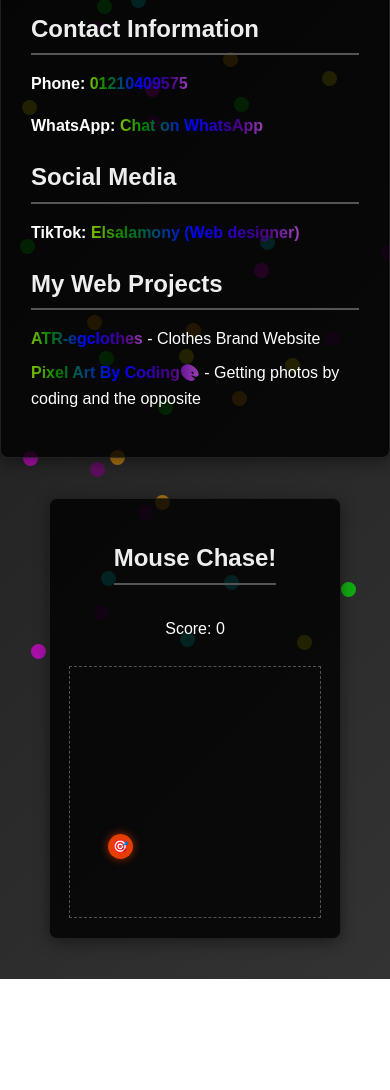
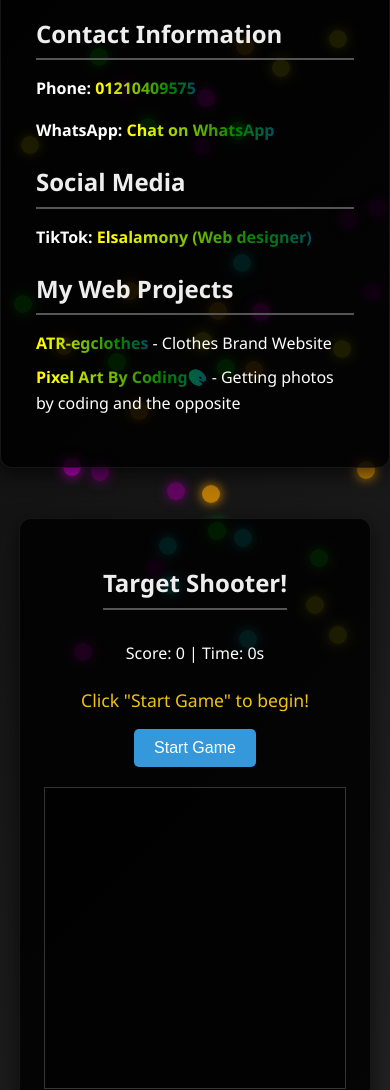
Before and after one commit to ELsalamony-Designer/ELsalamony, a plain HTML site: page index.html in a window 390 px wide. Shown: the part 192-1282 px from the top of the page. Before the commit the page ends 1171 px from the top, so only its background shows below. Drawn offline with Linux system fonts and the light colour scheme.

Commit message:
Update index.html

```diff
--- a/index.html
+++ b/index.html
@@ -7,99 +7,124 @@
     <style>
         /* General Body Styling: Black & Grey Background */
         body {
-            font-family: Arial, sans-serif;
+            font-family: 'Segoe UI', Tahoma, Geneva, Verdana, sans-serif; /* More modern font */
             line-height: 1.6;
             padding: 0;
             margin: 0;
             min-height: 100vh;
             display: flex;
             justify-content: center;
-            align-items: flex-start; /* Align items to the start (top) */
-            padding-top: 20px; /* Add some top padding */
+            align-items: flex-start;
+            padding-top: 20px;
             position: relative;
             overflow: hidden;
-            background: linear-gradient(135deg, #1a1a1a, #333333);
+            background: linear-gradient(135deg, #0a0a0a, #222222); /* Darker black and grey gradient */
             color: white;
-            gap: 20px; /* Space between main content and game frame */
+            gap: 30px; /* More space between main content and game frame */
         }
 
         /* Main Content Container (The "Frame"): Black & Grey with White Text */
         .container {
-            background-color: rgba(0, 0, 0, 0.8);
-            padding: 30px;
-            border-radius: 8px;
-            box-shadow: 0 4px 15px rgba(0, 0, 0, 0.4);
-            max-width: 600px;
+            background-color: rgba(0, 0, 0, 0.85); /* Slightly less transparent black */
+            padding: 35px; /* More padding */
+            border-radius: 12px; /* Softer corners */
+            box-shadow: 0 6px 20px rgba(0, 0, 0, 0.6); /* Stronger, softer shadow */
+            max-width: 650px; /* Slightly wider */
             width: 90%;
             position: relative;
             z-index: 10;
-            border: 1px solid rgba(255, 255, 255, 0.1);
+            border: 1px solid rgba(255, 255, 255, 0.08); /* More subtle white border */
             text-align: left;
-            flex-shrink: 1; /* Allow it to shrink if needed */
+            flex-shrink: 1;
         }
 
         /* Game Frame Styling */
         .game-frame {
-            background-color: rgba(0, 0, 0, 0.8);
-            padding: 20px;
-            border-radius: 8px;
-            box-shadow: 0 4px 15px rgba(0, 0, 0, 0.4);
-            width: 300px; /* Fixed width for the game frame */
-            min-width: 250px; /* Minimum width to ensure readability */
+            background-color: rgba(0, 0, 0, 0.85);
+            padding: 25px; /* More padding */
+            border-radius: 12px;
+            box-shadow: 0 6px 20px rgba(0, 0, 0, 0.6);
+            width: 350px; /* Wider game frame */
+            min-width: 300px;
             position: relative;
             z-index: 10;
-            border: 1px solid rgba(255, 255, 255, 0.1);
+            border: 1px solid rgba(255, 255, 255, 0.08);
             text-align: center;
-            overflow: hidden; /* Hide game elements that go outside */
+            overflow: hidden;
             display: flex;
             flex-direction: column;
             align-items: center;
-            flex-shrink: 0; /* Prevent it from shrinking */
-            height: fit-content; /* Adjust height to content */
+            flex-shrink: 0;
+            height: fit-content;
         }
 
         .game-area {
             width: 100%;
-            height: 250px; /* Fixed height for the game area */
-            border: 1px dashed rgba(255, 255, 255, 0.3);
-            margin-top: 15px;
+            height: 300px; /* Taller game area */
+            background-color: rgba(0, 0, 0, 0.6); /* Darker game area background */
+            border: 1px solid rgba(255, 255, 255, 0.2);
+            margin-top: 20px;
             position: relative;
-            overflow: hidden; /* Crucial for keeping targets inside */
+            overflow: hidden;
+            cursor: crosshair; /* Indicate clickable area */
         }
 
-        /* Game Target Styling */
+        /* Game Target Styling (more professional look) */
         .game-target {
             position: absolute;
-            width: 25px;
-            height: 25px;
+            width: 40px; /* Larger targets */
+            height: 40px;
             border-radius: 50%;
-            background-color: rgba(255, 69, 0, 0.9); /* Orange-red target */
+            background-color: #e74c3c; /* Flat UI red */
+            box-shadow: 0 0 15px rgba(231, 76, 60, 0.8), inset 0 0 10px rgba(255, 255, 255, 0.5); /* Glow and inner highlight */
             cursor: pointer;
-            transition: transform 0.08s ease-out, background-color 0.2s ease-in-out; /* Smooth evasion and hit feedback */
+            transition: transform 0.1s ease-out, background-color 0.2s ease-in-out, box-shadow 0.2s ease-in-out;
             display: flex;
             justify-content: center;
             align-items: center;
-            font-size: 14px;
+            font-size: 20px;
             font-weight: bold;
             color: white;
-            box-shadow: 0 0 8px rgba(255, 69, 0, 0.6);
+            user-select: none; /* Prevent text selection */
+        }
+        .game-target:hover {
+            transform: scale(1.1); /* Slightly grow on hover */
         }
         .game-target.hit {
-            background-color: rgba(0, 255, 0, 0.9); /* Green when hit */
-            box-shadow: 0 0 10px rgba(0, 255, 0, 0.8);
-            transform: scale(1.2); /* Pop out when hit */
-        }
-        .game-target.hit-feedback {
-            animation: hitFadeOut 0.5s forwards;
+            background-color: #2ecc71; /* Flat UI green when hit */
+            box-shadow: 0 0 20px rgba(46, 204, 113, 1), inset 0 0 10px rgba(255, 255, 255, 0.7);
+            animation: hitPopFade 0.3s forwards; /* New hit animation */
         }
 
-        @keyframes hitFadeOut {
-            to {
-                opacity: 0;
-                transform: scale(0.5);
-            }
+        /* Hit animation keyframes */
+        @keyframes hitPopFade {
+            0% { transform: scale(1); opacity: 1; }
+            50% { transform: scale(1.3); opacity: 0.8; }
+            100% { transform: scale(0.5); opacity: 0; }
         }
 
+        /* Game UI */
+        #game-messages {
+            color: #f1c40f; /* Yellow for messages */
+            font-size: 1.1em;
+            margin-top: 10px;
+            min-height: 25px; /* Prevent layout shift */
+        }
+        #game-start-btn {
+            background-color: #3498db; /* Blue button */
+            color: white;
+            border: none;
+            padding: 10px 20px;
+            border-radius: 5px;
+            cursor: pointer;
+            font-size: 1em;
+            margin-top: 15px;
+            transition: background-color 0.2s ease, transform 0.1s ease;
+        }
+        #game-start-btn:hover {
+            background-color: #2980b9;
+            transform: translateY(-2px);
+        }
 
         /* Headings Styling */
         h1, h2 {
@@ -122,7 +147,7 @@
             margin-bottom: 8px;
         }
 
-        /* Rainbow Link Styling */
+        /* Rainbow Link Styling - SMOOTH */
         a {
             background: linear-gradient(to right, red, orange, yellow, green, blue, indigo, violet);
             -webkit-background-clip: text;
@@ -131,8 +156,8 @@
             font-weight: bold;
             display: inline-block;
             position: relative;
-            background-size: 200% 100%;
-            animation: rainbow-shift 6s linear infinite;
+            background-size: 400% 100%; /* Wider background for smoother shift */
+            animation: rainbow-shift 12s linear infinite; /* Slower, smoother animation */
         }
 
         a:hover {
@@ -148,33 +173,33 @@
         /* Animated Dot Styling (for the background that escapes mouse) */
         .animated-dot {
             position: absolute;
-            width: 15px;
-            height: 15px;
+            width: 18px; /* Slightly larger for glow effect */
+            height: 18px;
             border-radius: 50%;
             pointer-events: none;
             z-index: 5;
             transition: transform 0.1s ease-out; /* Smooth evasion movement */
         }
 
-        /* Various vibrant colors for background dots */
-        .animated-dot:nth-child(6n+1) { background-color: rgba(255, 0, 255, 0.6); } /* Magenta */
-        .animated-dot:nth-child(6n+2) { background-color: rgba(0, 255, 255, 0.6); } /* Cyan */
-        .animated-dot:nth-child(6n+3) { background-color: rgba(255, 255, 0, 0.6); } /* Yellow */
-        .animated-dot:nth-child(6n+4) { background-color: rgba(0, 255, 0, 0.6); } /* Green */
-        .animated-dot:nth-child(6n+5) { background-color: rgba(255, 165, 0, 0.6); } /* Orange */
-        .animated-dot:nth-child(6n+0) { background-color: rgba(128, 0, 128, 0.6); } /* Purple */
+        /* Various vibrant colors for background dots with GLOW */
+        .animated-dot:nth-child(6n+1) { background-color: rgba(255, 0, 255, 0.7); box-shadow: 0 0 12px rgba(255, 0, 255, 0.9); } /* Magenta Glow */
+        .animated-dot:nth-child(6n+2) { background-color: rgba(0, 255, 255, 0.7); box-shadow: 0 0 12px rgba(0, 255, 255, 0.9); } /* Cyan Glow */
+        .animated-dot:nth-child(6n+3) { background-color: rgba(255, 255, 0, 0.7); box-shadow: 0 0 12px rgba(255, 255, 0, 0.9); } /* Yellow Glow */
+        .animated-dot:nth-child(6n+4) { background-color: rgba(0, 255, 0, 0.7); box-shadow: 0 0 12px rgba(0, 255, 0, 0.9); } /* Green Glow */
+        .animated-dot:nth-child(6n+5) { background-color: rgba(255, 165, 0, 0.7); box-shadow: 0 0 12px rgba(255, 165, 0, 0.9); } /* Orange Glow */
+        .animated-dot:nth-child(6n+0) { background-color: rgba(128, 0, 128, 0.7); box-shadow: 0 0 12px rgba(128, 0, 128, 0.9); } /* Purple Glow */
 
         /* Responsive adjustments */
         @media (max-width: 1000px) {
             body {
-                flex-direction: column; /* Stack content and game vertically */
-                align-items: center; /* Center items when stacked */
+                flex-direction: column;
+                align-items: center;
                 padding: 20px 0;
             }
             .container, .game-frame {
                 max-width: 90%;
-                width: auto; /* Allow content to dictate width more */
-                margin-bottom: 20px; /* Space between stacked elements */
+                width: auto;
+                margin-bottom: 20px;
             }
         }
     </style>
@@ -205,8 +230,10 @@
     </div>
 
     <div class="game-frame">
-        <h2>Mouse Chase!</h2>
-        <p>Score: <span id="game-score">0</span></p>
+        <h2>Target Shooter!</h2>
+        <p>Score: <span id="game-score">0</span> | Time: <span id="game-timer">0</span>s</p>
+        <div id="game-messages">Click "Start Game" to begin!</div>
+        <button id="game-start-btn">Start Game</button>
         <div class="game-area" id="game-area">
             </div>
     </div>
@@ -214,9 +241,9 @@
 
     <script>
         // --- Background Animated Dots Logic ---
-        const numberOfBgDots = 40; // Moderate number of background dots
-        const bgEvasionDistance = 70; // How far background dots try to move from the mouse
-        const bgDotSpeed = 0.7; // Speed of continuous background dot movement
+        const numberOfBgDots = 50; // Increased moderate number
+        const bgEvasionDistance = 80; // Slightly larger evasion distance
+        const bgDotSpeed = 0.5; // Slightly slower, smoother speed
 
         // Create background animated dots
         for (let i = 0; i < numberOfBgDots; i++) {
@@ -231,8 +258,8 @@
             document.body.appendChild(dot);
         }
 
-        let mouseX = -1000;
-        let mouseY = -1000;
+        let mouseX = -1000; // Initialize off-screen
+        let mouseY = -1000; // Initialize off-screen
 
         document.addEventListener('mousemove', (e) => {
             mouseX = e.clientX;
@@ -280,21 +307,69 @@
             });
             requestAnimationFrame(animateBgDots);
         }
-        animateBgDots();
+        animateBgDots(); // Start the background dot animation
 
-        // --- Simple Game Logic ---
+        // --- Professional Game Logic: Target Shooter ---
         const gameArea = document.getElementById('game-area');
         const gameScoreDisplay = document.getElementById('game-score');
+        const gameTimerDisplay = document.getElementById('game-timer');
+        const gameMessages = document.getElementById('game-messages');
+        const gameStartButton = document.getElementById('game-start-btn');
+
         let score = 0;
-        const targetEvasionDistance = 80; // How far game targets evade
-        const targetSpeed = 1.5; // Speed of game targets
+        let timeLeft = 30; // Game duration in seconds
+        let gameInterval;
+        let targetCreationInterval;
+        let gameActive = false;
+
+        const targetSettings = {
+            minSpeed: 1,
+            maxSpeed: 3,
+            spawnInterval: 1000, // Milliseconds between target spawns
+            evasionDistance: 100, // Targets evade mouse
+            targetSize: 40 // Matches CSS
+        };
+
+        function startGame() {
+            if (gameActive) return; // Prevent starting multiple games
+            gameActive = true;
+            score = 0;
+            timeLeft = 30;
+            gameScoreDisplay.textContent = score;
+            gameTimerDisplay.textContent = timeLeft;
+            gameMessages.textContent = "Go! Shoot the targets!";
+            gameStartButton.disabled = true;
+
+            // Clear any existing targets
+            gameArea.innerHTML = '';
+
+            gameInterval = setInterval(() => {
+                timeLeft--;
+                gameTimerDisplay.textContent = timeLeft;
+                if (timeLeft <= 0) {
+                    endGame();
+                }
+            }, 1000);
+
+            targetCreationInterval = setInterval(createTarget, targetSettings.spawnInterval);
+        }
+
+        function endGame() {
+            gameActive = false;
+            clearInterval(gameInterval);
+            clearInterval(targetCreationInterval);
+            gameMessages.textContent = `Game Over! Your final score: ${score}`;
+            gameStartButton.disabled = false;
+            // Remove all targets
+            gameArea.innerHTML = '';
+        }
 
         function createTarget() {
             const target = document.createElement('div');
             target.classList.add('game-target');
-            // Random initial position within game-area
-            const maxX = gameArea.offsetWidth - 25; // 25 is target width
-            const maxY = gameArea.offsetHeight - 25; // 25 is target height
+
+            const maxX = gameArea.offsetWidth - targetSettings.targetSize;
+            const maxY = gameArea.offsetHeight - targetSettings.targetSize;
             const startX = Math.random() * maxX;
             const startY = Math.random() * maxY;
 
@@ -303,56 +378,58 @@
             target.dataset.currentX = startX;
             target.dataset.currentY = startY;
 
-            // Random initial movement direction for game targets
-            target.dataset.dx = (Math.random() - 0.5) * 2 * targetSpeed;
-            target.dataset.dy = (Math.random() - 0.5) * 2 * targetSpeed;
+            const speed = Math.random() * (targetSettings.maxSpeed - targetSettings.minSpeed) + targetSettings.minSpeed;
+            target.dataset.dx = (Math.random() - 0.5) * 2 * speed;
+            target.dataset.dy = (Math.random() - 0.5) * 2 * speed;
 
-            target.textContent = '🎯'; // Emoji for target
+            target.textContent = '◉'; // A simple dot for the target
 
             target.addEventListener('click', () => {
-                score++;
+                if (!gameActive) return;
+                score += 10; // More points per hit
                 gameScoreDisplay.textContent = score;
                 target.classList.add('hit');
-                // Remove after a short animation
+                // Remove after animation and create new
                 setTimeout(() => {
                     target.remove();
-                    createTarget(); // Create a new target
-                }, 200);
+                    // Don't auto-create a new one immediately after hit,
+                    // rely on the interval for continuous spawning
+                }, 300); // Shorter duration for hit animation
             });
             gameArea.appendChild(target);
         }
 
-        // Mouse move listener for game targets
+        // Mouse move listener for game targets' evasion
         gameArea.addEventListener('mousemove', (e) => {
-            const gameMouseX = e.offsetX; // Mouse X relative to gameArea
-            const gameMouseY = e.offsetY; // Mouse Y relative to gameArea
+            const gameMouseX = e.offsetX;
+            const gameMouseY = e.offsetY;
 
             gameArea.querySelectorAll('.game-target').forEach(target => {
-                const targetRect = target.getBoundingClientRect();
-                // Get target position relative to game area
-                const targetCenterX = parseFloat(target.dataset.currentX) + targetRect.width / 2;
-                const targetCenterY = parseFloat(target.dataset.currentY) + targetRect.height / 2;
+                const targetCenterX = parseFloat(target.dataset.currentX) + targetSettings.targetSize / 2;
+                const targetCenterY = parseFloat(target.dataset.currentY) + targetSettings.targetSize / 2;
 
                 const distanceX = gameMouseX - targetCenterX;
                 const distanceY = gameMouseY - targetCenterY;
                 const distance = Math.sqrt(distanceX * distanceX + distanceY * distanceY);
 
-                if (distance < targetEvasionDistance) {
-                    const repulsionForce = (targetEvasionDistance - distance) / targetEvasionDistance;
-                    const moveX = (distanceX / distance) * -1 * targetEvasionDistance * repulsionForce;
-                    const moveY = (distanceY / distance) * -1 * targetEvasionDistance * repulsionForce;
-                    target.style.transform = `translate(${moveX}px, ${moveY}px)`;
-                } else {
-                    target.style.transform = `translate(0, 0)`;
+                let transformX = 0;
+                let transformY = 0;
+
+                if (distance < targetSettings.evasionDistance) {
+                    const repulsionForce = (targetSettings.evasionDistance - distance) / targetSettings.evasionDistance;
+                    transformX = (distanceX / distance) * -1 * targetSettings.evasionDistance * repulsionForce * 0.5; // Reduced evasion for playability
+                    transformY = (distanceY / distance) * -1 * targetSettings.evasionDistance * repulsionForce * 0.5;
                 }
+                target.style.transform = `translate(${transformX}px, ${transformY}px)`;
             });
         });
 
         // Animation loop for game targets
         function animateGameTargets() {
+            if (gameActive) {
                 gameArea.querySelectorAll('.game-target').forEach(target => {
-                if (target.classList.contains('hit')) return; // Don't animate hit targets
-
+                    // Only move targets that haven't been hit
+                    if (!target.classList.contains('hit')) {
                         let currentX = parseFloat(target.dataset.currentX);
                         let currentY = parseFloat(target.dataset.currentY);
                         let dx = parseFloat(target.dataset.dx);
@@ -361,15 +438,12 @@
                         currentX += dx;
                         currentY += dy;
 
-                const targetWidth = target.offsetWidth;
-                const targetHeight = target.offsetHeight;
-
                         // Bounce off game area boundaries
-                if (currentX < 0 || currentX + targetWidth > gameArea.offsetWidth) {
+                        if (currentX < 0 || currentX + targetSettings.targetSize > gameArea.offsetWidth) {
                             dx *= -1;
                             target.dataset.dx = dx;
                         }
-                if (currentY < 0 || currentY + targetHeight > gameArea.offsetHeight) {
+                        if (currentY < 0 || currentY + targetSettings.targetSize > gameArea.offsetHeight) {
                             dy *= -1;
                             target.dataset.dy = dy;
                         }
@@ -379,14 +453,15 @@
 
                         target.style.left = `${currentX}px`;
                         target.style.top = `${currentY}px`;
+                    }
                 });
+            }
             requestAnimationFrame(animateGameTargets);
         }
+        animateGameTargets(); // Start the game target animation loop
 
-        // Start the game by creating initial target
-        createTarget();
-        animateGameTargets(); // Start animating game targets
-
+        // Event listener for Start Game button
+        gameStartButton.addEventListener('click', startGame);
 
         // --- General Profile Page Links Setup ---
         const phoneNumber = '01210409575';
```
Lines whose indentation alone changed are shown as unchanged.
